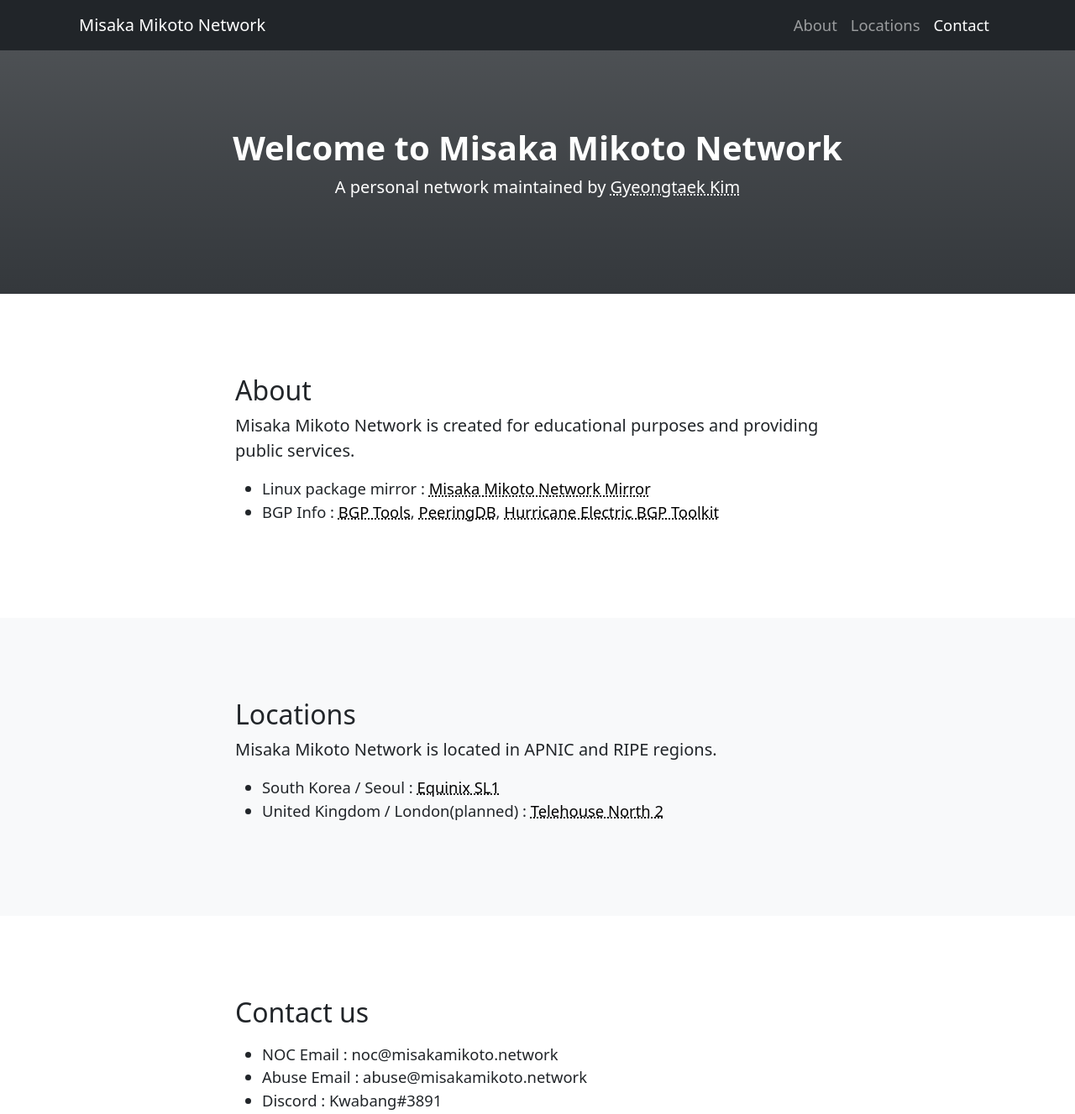
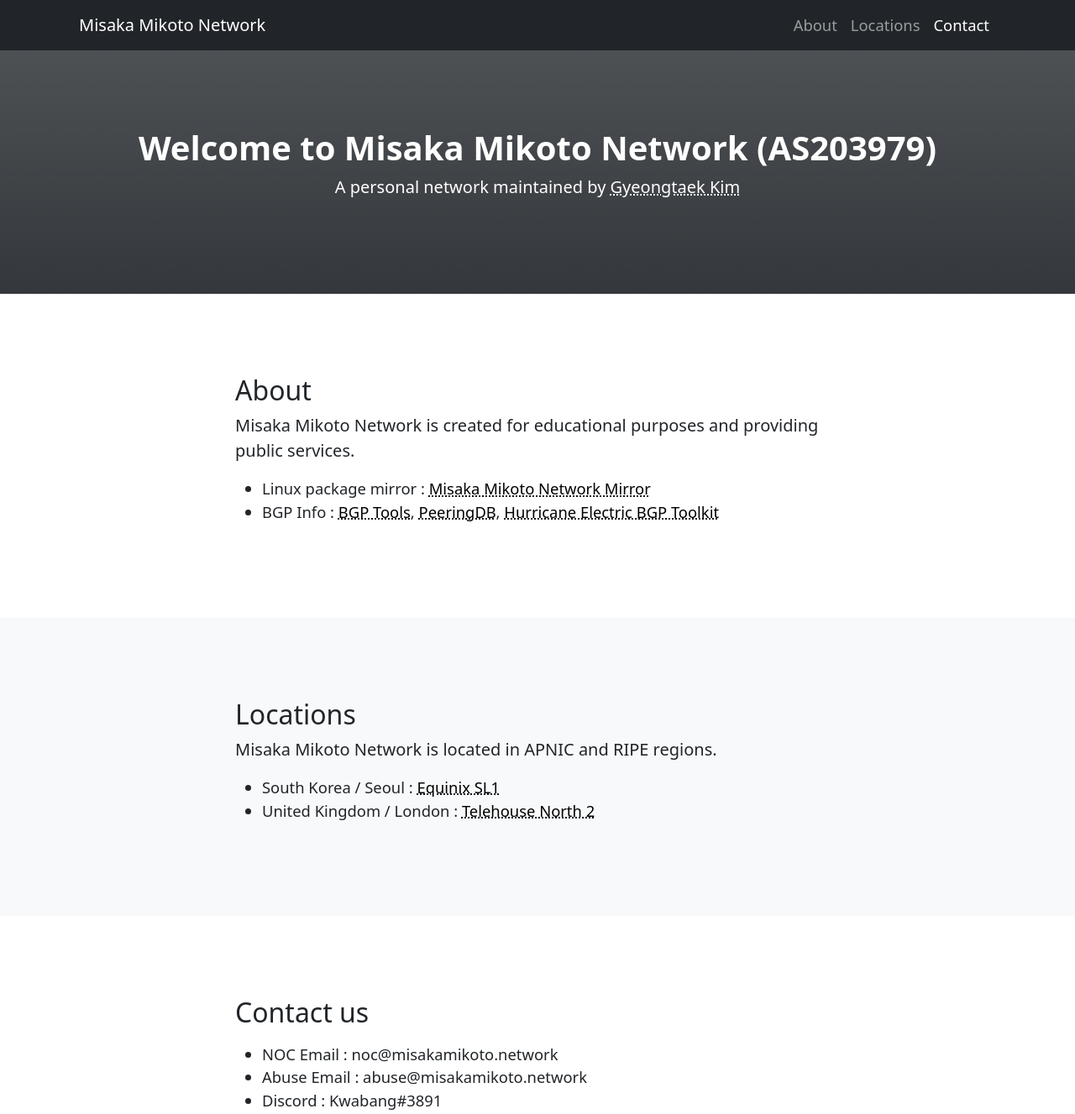
Before and after one commit to misaka-mikoto-network/misaka-mikoto-network-main-front, a plain HTML site: page index.html in a window 1280 px wide. Shown: the top 1327 px of the page at 84% size. Drawn offline with nearby package versions, Linux system fonts and the light colour scheme.

Commit message:
Update index.html

```diff
--- a/index.html
+++ b/index.html
@@ -11,7 +11,7 @@
   <!-- Core theme CSS (includes Bootstrap)-->
   <link href='css/styles.css' rel='stylesheet' />
   <!-- NOTE:  Open Graph -->
-  <meta property="og:title" content="Misaka Mikoto Network">
+  <meta property="og:title" content="Misaka Mikoto Network (AS203979)">
   <meta property="og:description" content="A personal network maintained by Gyeongtaek Kim">
   <meta property="og:image" content="https://misakamikoto.network/assets/profile.png">
   <meta property="og:image:type" content="image/png">
@@ -39,7 +39,7 @@
   <!-- Header-->
   <header class='bg-primary bg-gradient text-white'>
     <div class='container px-4 text-center'>
-      <h1 class='fw-bolder'>Welcome to Misaka Mikoto Network</h1>
+      <h1 class='fw-bolder'>Welcome to Misaka Mikoto Network (AS203979)</h1>
       <p class='lead'>A personal network maintained by <a href='https://twitter.com/kwabang2827'>Gyeongtaek Kim</a></p>
     </div>
   </header>
@@ -68,7 +68,7 @@
           <p class='lead'>Misaka Mikoto Network is located in APNIC and RIPE regions.</p>
           <ul>
             <li>South Korea / Seoul : <a class='ul' href='https://www.equinix.ie/data-centers/asia-pacific-colocation/korea-colocation/seoul-data-center/sl1'>Equinix SL1</a></li>
-            <li>United Kingdom / London(planned) : <a class='ul' href='https://www.telehouse.net/data-centre-services/uk/london/telehouse-north-two/'>Telehouse North 2</a></li>
+            <li>United Kingdom / London : <a class='ul' href='https://www.telehouse.net/data-centre-services/uk/london/telehouse-north-two/'>Telehouse North 2</a></li>
           </ul>
         </div>
       </div>
```
